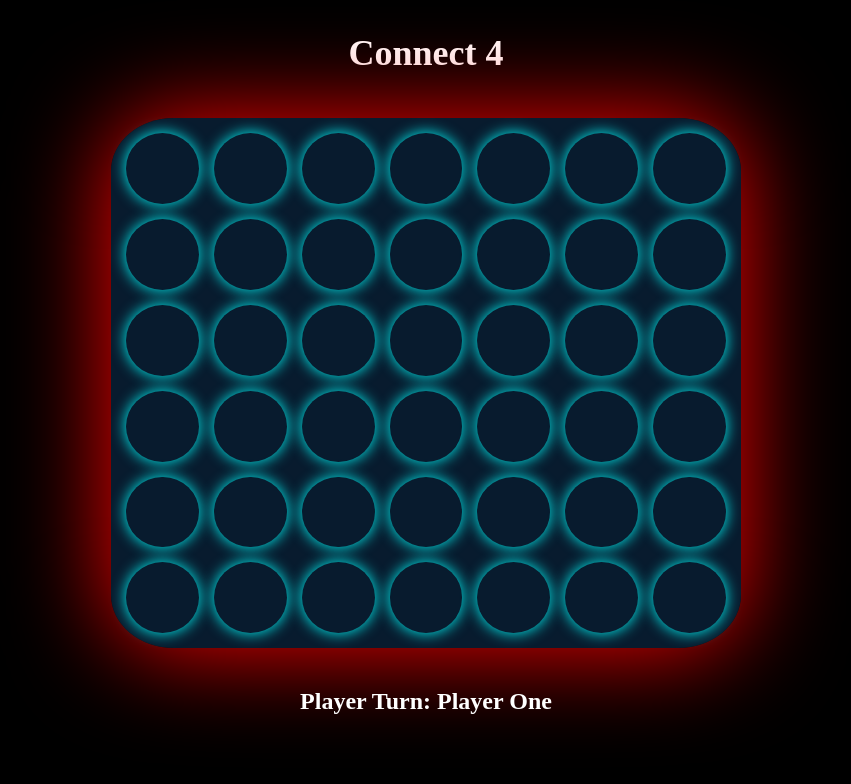
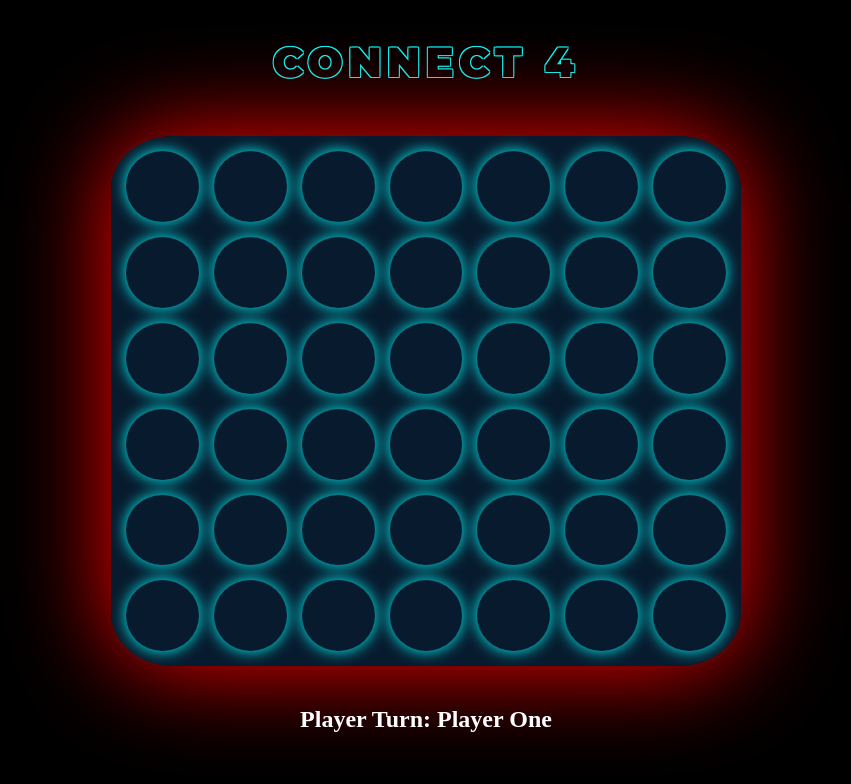
Before and after one commit to J0EYWEB/game-project-connect-four, a website built with Vite: page game-project-connect-four/index.html in a window 1280 px wide. Shown: the whole page, without its empty margins (214-1065 px from the left). Built offline with nearby package versions, Linux system fonts and the light colour scheme; a web font is replaced by a local one.

Commit message:
Added styling to title heading for 'neon' look

```diff
--- a/game-project-connect-four/index.html
+++ b/game-project-connect-four/index.html
@@ -8,7 +8,7 @@
   </head>
   <body>
     <header class="game-header">
-      <h1 class="game-title">Connect 4</h1>
+      <h1 class="game-title">CONNECT 4</h1>
     </header>
     <main>
       <section class="game-container">
--- a/game-project-connect-four/src/styles/display.scss
+++ b/game-project-connect-four/src/styles/display.scss
@@ -24,6 +24,15 @@ body{
     align-items: center;
 
     .game-title{
-        font-size: 36px;
+        font-size: 42px;
+        font-family: $header-font;
+        letter-spacing: 5px;
+        font-weight: 900;
+        color: $black-colour;
+        text-shadow:
+        -1px -1px 0 $accent-colour,
+        1px -1px 0 $accent-colour,
+        -1px 1px 0 $accent-colour,
+        1px 1px 0 $accent-colour;
     }
 }
--- a/game-project-connect-four/src/styles/variables.scss
+++ b/game-project-connect-four/src/styles/variables.scss
@@ -1,3 +1,4 @@
+@import url('https://fonts.googleapis.com/css2?family=Montserrat:ital,wght@0,100..900;1,100..900&family=Tilt+Neon&display=swap');
 //Colours
 $board-colour: #0d2b47a5;
 $black-colour: black;
@@ -5,3 +6,6 @@ $accent-colour: cyan;
 $accent-colour-hover: rgba(0, 255, 255, 0.144);
 $player-one-colour: red;
 $player-two-colour: yellow;
+
+//Fonts
+$header-font: "Montserrat", sans-serif;
```
Also changed, not shown: game-project-connect-four/src/style.css, 1 other file.
